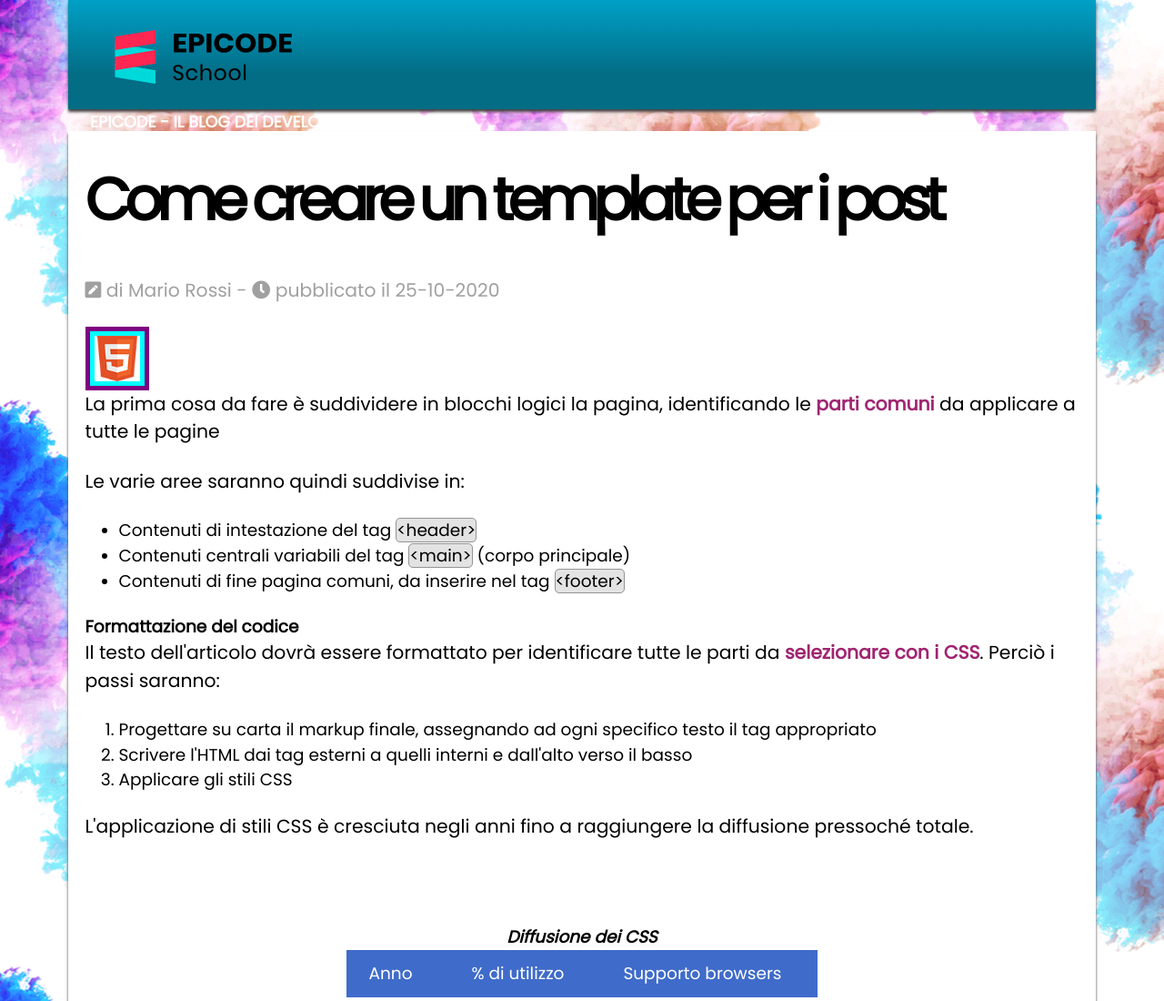
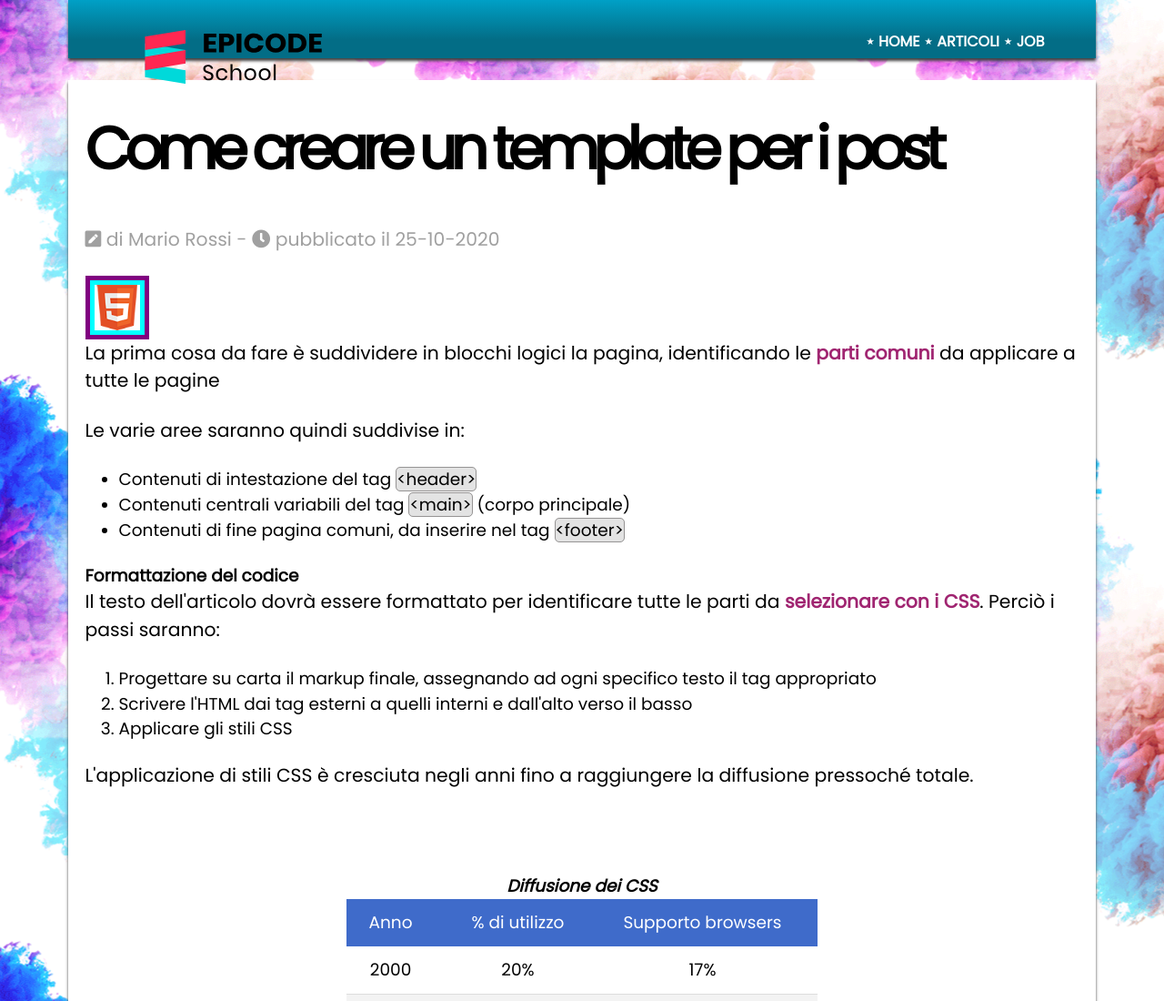
Before and after one commit to vitod-ag/UNIT-2, a plain HTML site: page Settimana1/Giorno1/pratica/index.html in a window 1280 px wide. Shown: the top 1100 px of the page at 91% size. Drawn offline with Linux system fonts and the light colour scheme.

Commit message:
commit prima di rivederlo in serata

```diff
--- a/Settimana1/Giorno1/pratica/assets/css/style.css
+++ b/Settimana1/Giorno1/pratica/assets/css/style.css
@@ -272,21 +272,34 @@ footer a {
     }
 }
 
+
+
+/* riguarda dal desktop */
+
 @media screen and (min-width:1200px) {
         body {
          padding: 0 75px;
         }
 
         header {
-            height: 120px;
+            height: 0;
+            position: relative;
+            text-align: center;
         }
 
-        .container_logo {
+        .container_logo{
             text-align: start;
+            display: inline-block;
+            position: absolute;
+            left: 5%;
         }
 
-        .container_logo p {
+
+        .lista {
             margin-top: 2px;
+            display: inline-block;
+            position: absolute;
+            right: 5%;
         }
 
 }
```
Also changed, not shown: Settimana1/Giorno1/pratica/index.html (+4 -2 lines).
